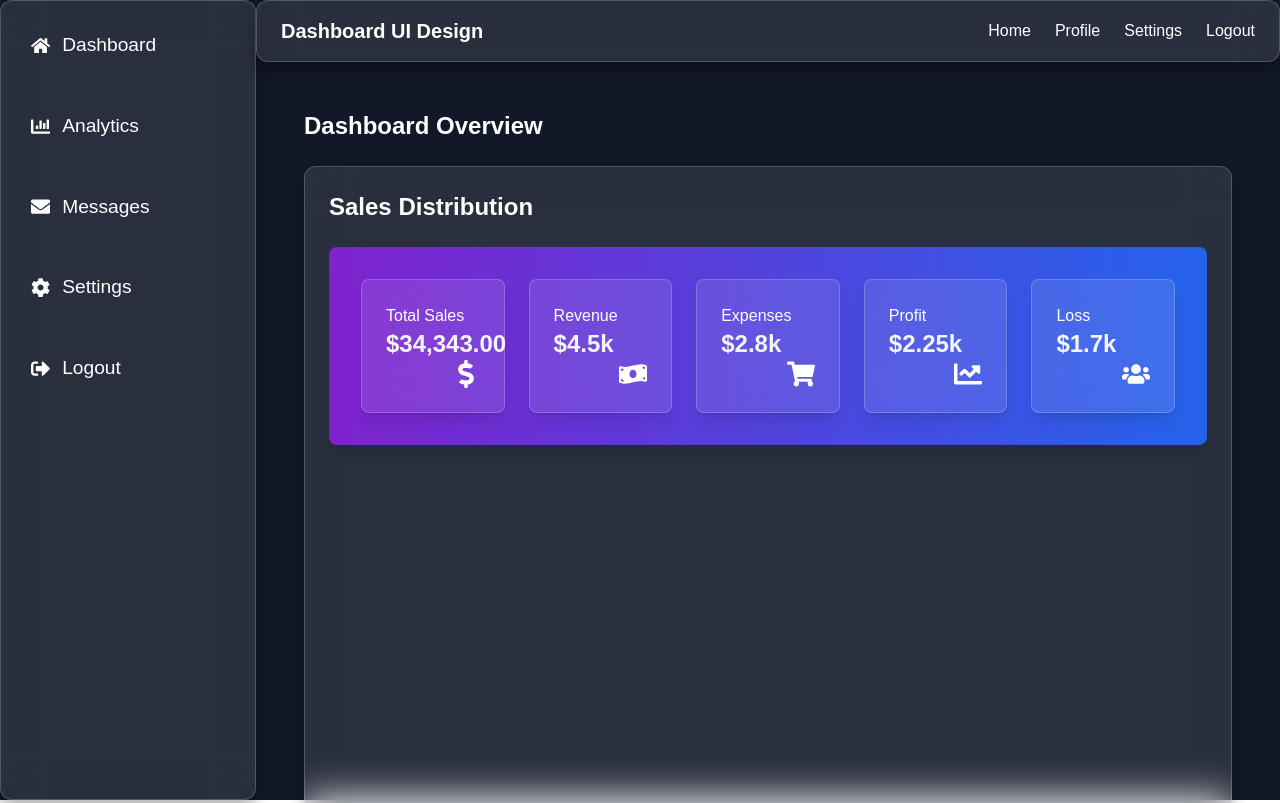
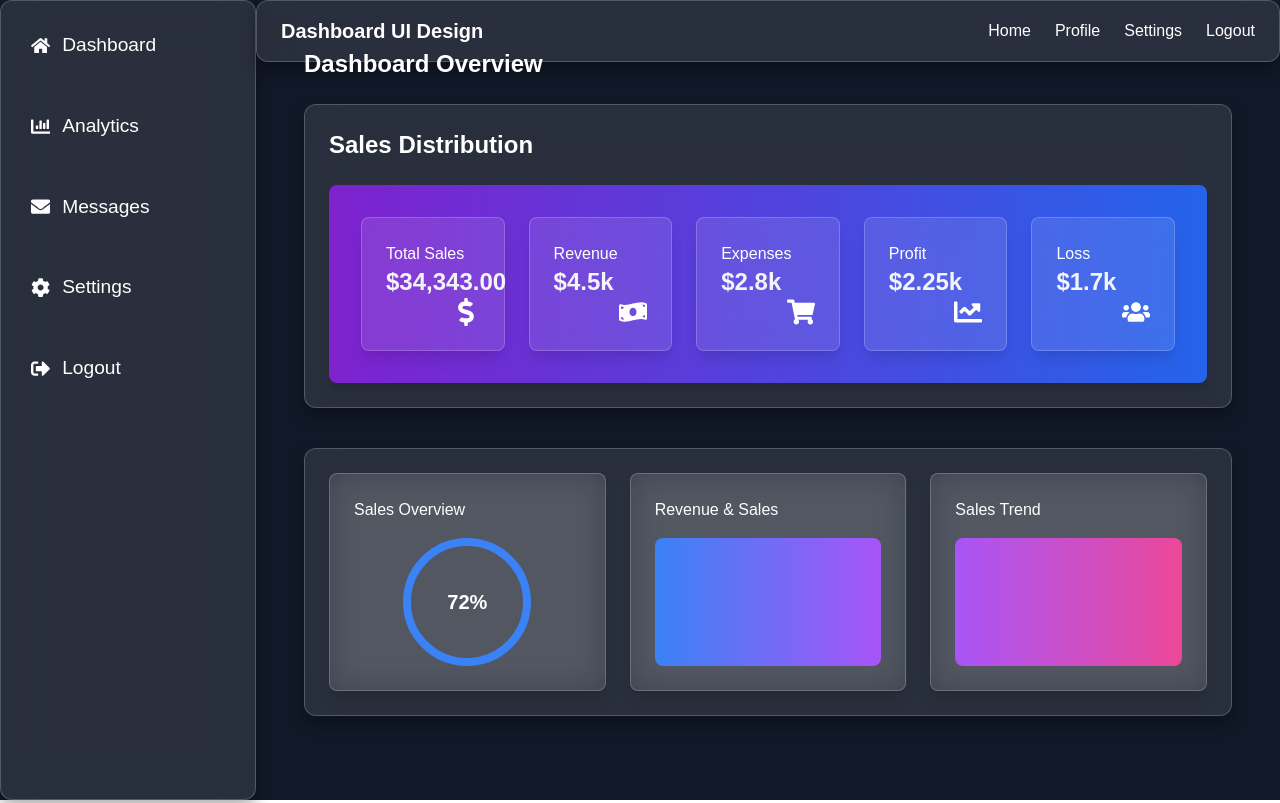
Before and after one commit to s8globals/dashboard-ui-revamp-nextjs-tailwind, a Next.js app: page / in a window 1280 px wide. Shown: the top 803 px of the page. Built offline with nearby package versions, Linux system fonts and the light colour scheme.

Commit message:
Add dashboard stats section with charts and sales trends and glassmorphism effect

```diff
--- a/src/components/DashboardCards.jsx
+++ b/src/components/DashboardCards.jsx
@@ -10,7 +10,7 @@ const DashboardCards = () => {
   ];
 
   return (
-    <div className="glass p-6 bg-gray-900 min-h-screen">
+    <div className="glass p-6 bg-gray-900 ">
       {/* Section Title */}
       <h2 className="text-2xl font-semibold text-white mb-6">Sales Distribution</h2>
 
--- /dev/null
+++ b/src/components/DashboardStats.jsx
@@ -0,0 +1,33 @@
+const DashboardStats = () => {
+    return (
+      <div className="glass mt-10 p-6 bg-gray-900">
+        {/* Section Grid */}
+        <div className="grid grid-cols-1 md:grid-cols-3 gap-6">
+
+          {/* Circular Chart */}
+          <div className="p-6 bg-white/10 backdrop-blur-lg border border-white/20 rounded-lg shadow-lg">
+            <h3 className="text-md font-medium text-white mb-4">Sales Overview</h3>
+            <div className="flex justify-center">
+              <div className="w-32 h-32 border-8 border-blue-500 rounded-full flex items-center justify-center text-white font-bold text-xl">
+                72%
+              </div>
+            </div>
+          </div>
+
+          {/* Revenue & Sales Graph (Placeholder) */}
+          <div className="p-6 bg-white/10 backdrop-blur-lg border border-white/20 rounded-lg shadow-lg">
+            <h3 className="text-md font-medium text-white mb-4">Revenue & Sales</h3>
+            <div className="h-32 bg-gradient-to-r from-blue-500 to-purple-500 rounded-lg"></div>
+          </div>
+
+          {/* Live Sales Trend */}
+          <div className="p-6 bg-white/10 backdrop-blur-lg border border-white/20 rounded-lg shadow-lg">
+            <h3 className="text-md font-medium text-white mb-4">Sales Trend</h3>
+            <div className="h-32 bg-gradient-to-r from-purple-500 to-pink-500 rounded-lg"></div>
+          </div>
+        </div>
+      </div>
+    );
+  };
+
+  export default DashboardStats;
--- a/src/pages/index.js
+++ b/src/pages/index.js
@@ -2,6 +2,7 @@ import { useState } from "react";
 import Navbar from "../components/navbar";
 import Sidebar from "../components/sidebar";
 import DashboardCards from "@/components/DashboardCards";
+import DashboardStats from "@/components/DashboardStats";
 const Dashboard = () => {
   const [isSidebarOpen, setSidebarOpen] = useState(false);
 
@@ -20,13 +21,14 @@ const Dashboard = () => {
         <Navbar toggleSidebar={toggleSidebar} />
 
         {/* Dashboard Content */}
-        <main className="p-6">
+        <main className="p-6 absolute">
 
           <div className="p-6">
             <h2 className="text-2xl font-semibold text-white mb-6">
               Dashboard Overview
             </h2>
             <DashboardCards />
+            <DashboardStats/>
           </div>
         </main>
       </div>
```
